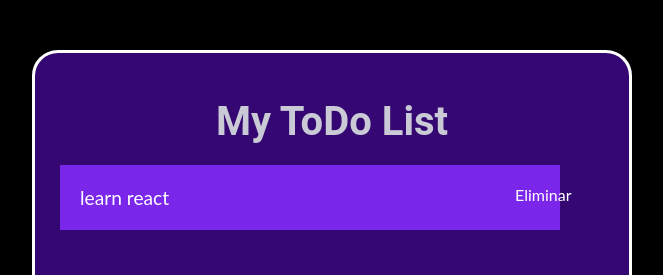
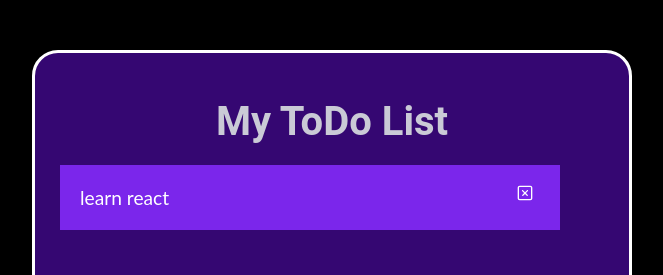
Before and after one commit to Hcrj99/Todo-list, a React (Create React App) app: page / in a window 1280 px wide. Shown: the top 275 px of the page, without its empty margins (308-971 px from the left). Built offline with nearby package versions, Linux system fonts and the light colour scheme.

Commit message:
add react icon

```diff
--- a/package.json
+++ b/package.json
@@ -8,6 +8,7 @@
     "@testing-library/user-event": "^13.5.0",
     "react": "^18.2.0",
     "react-dom": "^18.2.0",
+    "react-icons": "^4.12.0",
     "react-scripts": "5.0.1",
     "web-vitals": "^2.1.4"
   },
--- a/src/components/work.jsx
+++ b/src/components/work.jsx
@@ -1,6 +1,6 @@
 import React from "react";
 import '../styles/work.css'
-
+import { CgCloseR } from "react-icons/cg";
 
 function Work({ text }){
   return (
@@ -9,7 +9,7 @@ function Work({ text }){
         {text}
       </div>
       <div className="work__icon">
-        Eliminar
+        <CgCloseR />
       </div>
     </section>
   );
```
Also changed, not shown: 1 other file (tests, documents, lock files or other folders).
